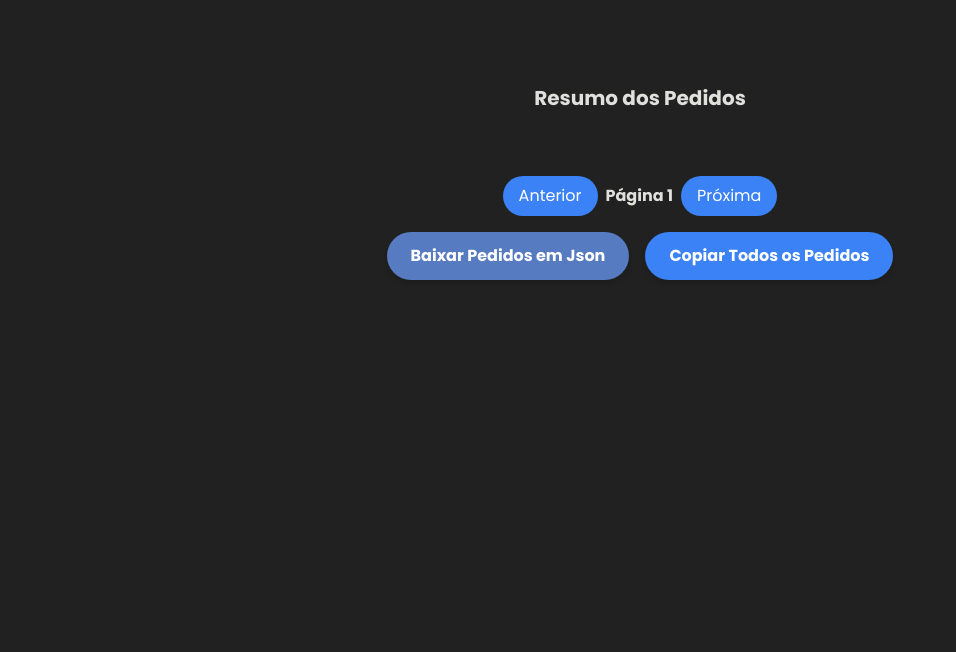
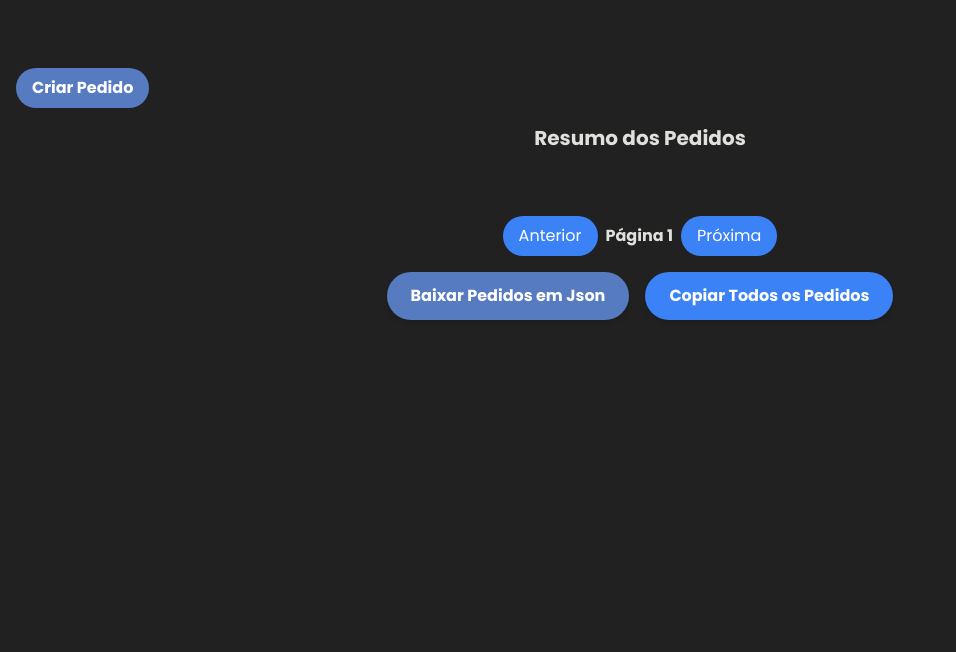
Before and after one commit to Asp3cTy/GerenciadorPedidos, a website: page public/index.html in a window 1280 px wide. Shown: the part 148-800 px from the top of the page, without its empty margins (0-956 px from the left). Drawn offline with nearby package versions, Linux system fonts and the light colour scheme; no server answers.

Commit message:
Update index.html

```diff
--- a/public/index.html
+++ b/public/index.html
@@ -32,10 +32,14 @@
 </head>
 <body class="font-['Poppins'] bg-primary text-light p-4 dark min-h-screen">
     <header class="flex justify-center items-center min-h-[200px] max-h-[500px]">
-        <h1 class="text-2xl font-bold">Cadastro de Pedidos de Certidão</h1> <button id="openModal" class="bg-tertiary hover:bg-blue-300 text-white font-bold py-2 px-4 rounded-full focus:outline-none focus:shadow-outline">
+        <h1 class="text-2xl font-bold">Cadastro de Pedidos de Certidão</h1>
+    </header>
+
+ <div>
+     <button id="openModal" class="bg-tertiary hover:bg-blue-300 text-white font-bold py-2 px-4 rounded-full focus:outline-none focus:shadow-outline">
             Criar Pedido
         </button>
-    </header>
+ </div>
 
     <main>
         <section id="modal" class="fixed z-10 inset-0 overflow-y-auto hidden" role="dialog" aria-modal="true" aria-labelledby="modal-title">
```
